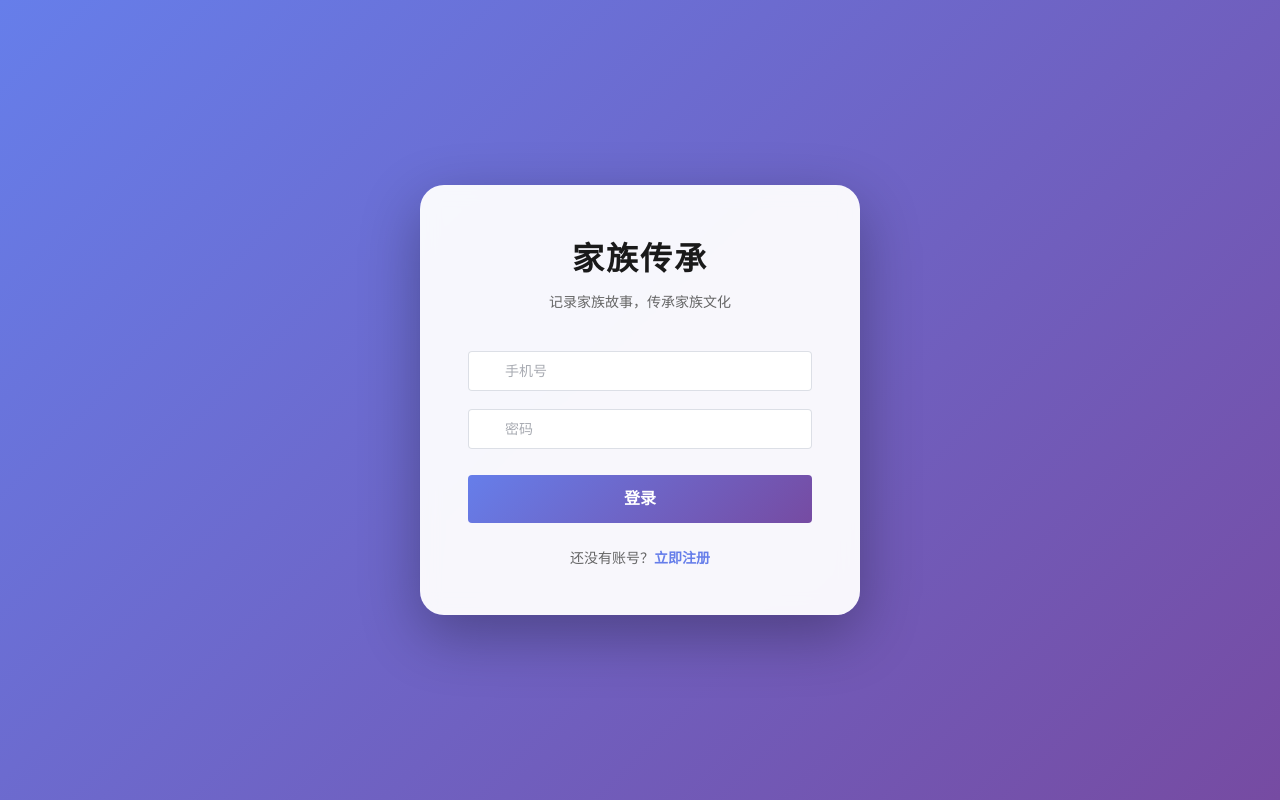
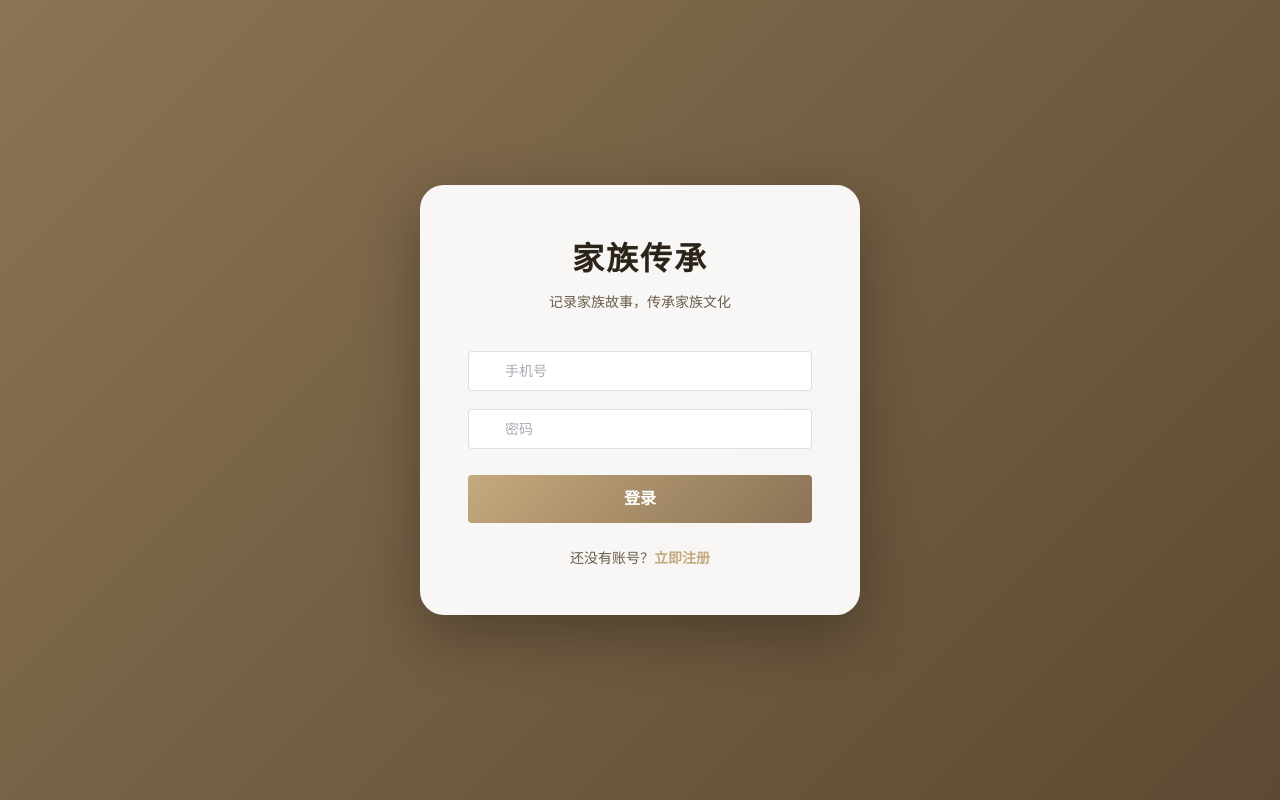
Before and after one commit to 565003920/familytree, a Vue app in the folder familytree-frontend/: page /login in a window 1280 px wide. Built offline with nearby package versions, Linux system fonts and the light colour scheme.

Commit message:
refactor: update Login page to warm classical palette

```diff
--- a/familytree-frontend/src/views/Login.vue
+++ b/familytree-frontend/src/views/Login.vue
@@ -69,7 +69,7 @@ const handleLogin = async () => {
 <style scoped>
 .login-page {
   min-height: 100vh;
-  background: linear-gradient(135deg, #667eea 0%, #764ba2 100%);
+  background: linear-gradient(135deg, #8b7355 0%, #5c4a32 100%);
   display: flex;
   align-items: center;
   justify-content: center;
@@ -106,14 +106,15 @@ const handleLogin = async () => {
 .title {
   font-size: 32px;
   font-weight: 700;
-  color: #1a1a1a;
+  color: var(--color-text);
+  font-family: var(--font-serif);
   margin: 0 0 12px 0;
   letter-spacing: 2px;
 }
 
 .subtitle {
   font-size: 14px;
-  color: #666;
+  color: var(--color-text-secondary);
   margin: 0;
 }
 
@@ -127,7 +128,7 @@ const handleLogin = async () => {
   height: 48px;
   font-size: 16px;
   font-weight: 600;
-  background: linear-gradient(135deg, #667eea 0%, #764ba2 100%);
+  background: linear-gradient(135deg, var(--color-accent), var(--color-primary-light));
   border: none;
 }
 
@@ -135,11 +136,11 @@ const handleLogin = async () => {
   text-align: center;
   margin-top: 24px;
   font-size: 14px;
-  color: #666;
+  color: var(--color-text-secondary);
 }
 
 .register-link a {
-  color: #667eea;
+  color: var(--color-accent);
   text-decoration: none;
   font-weight: 600;
 }
```
